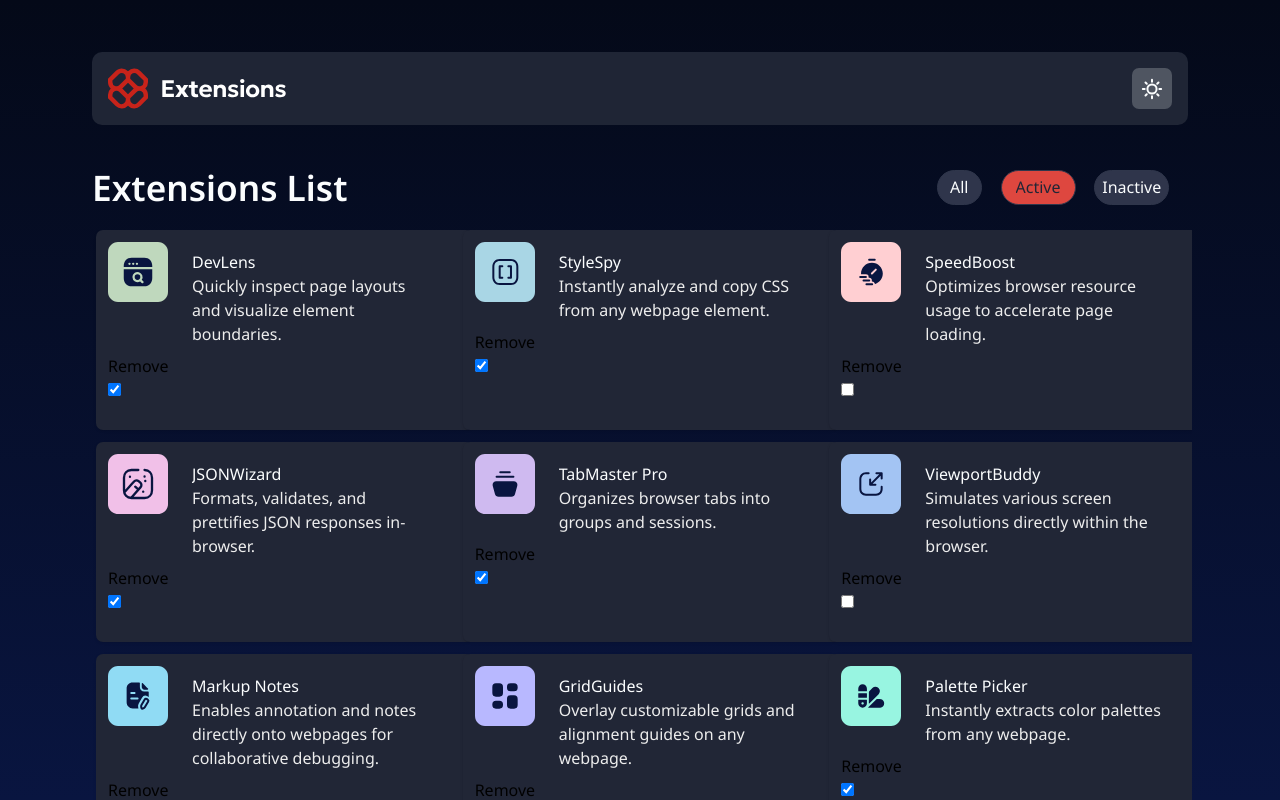
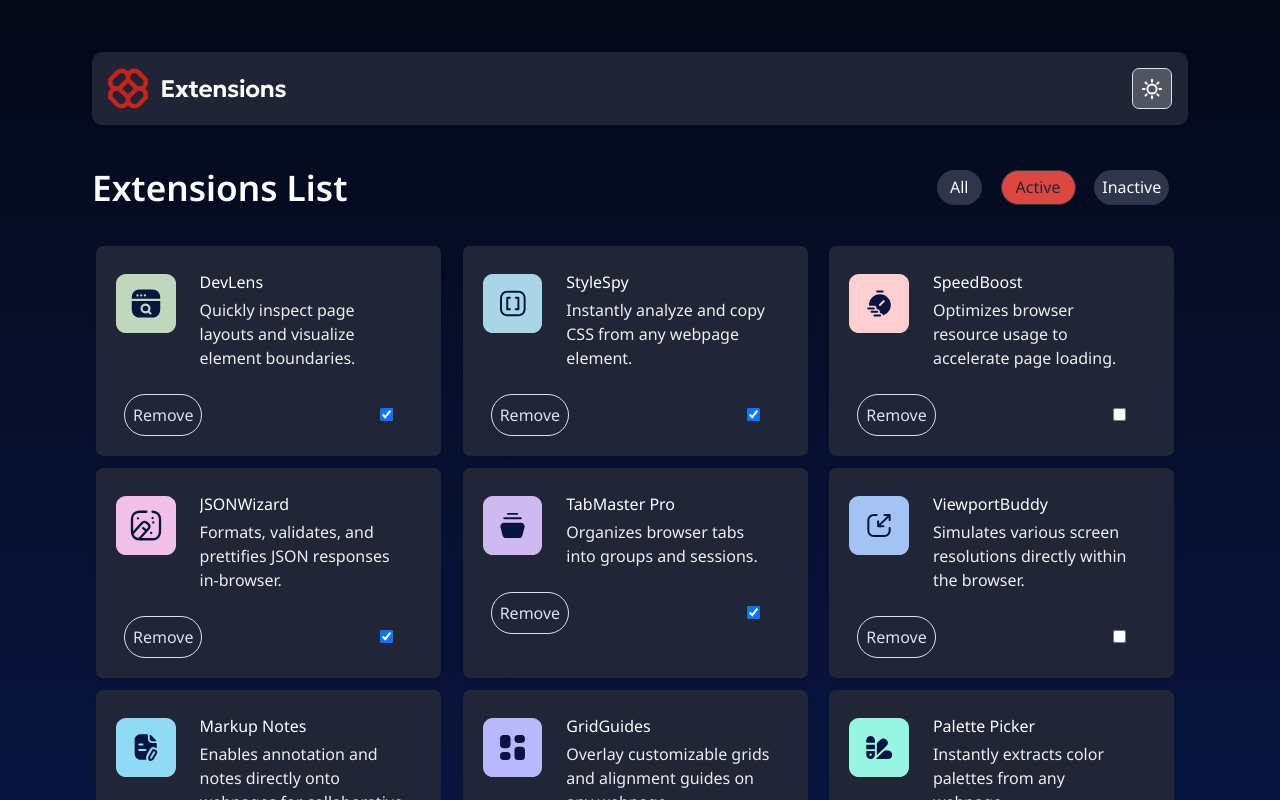
Before and after one commit to ItaloDev-Marcelo/browswer-extensions-challage, a React (Vite) app: page / in a window 1280 px wide. Built offline with nearby package versions, Linux system fonts and the light colour scheme.

Commit message:
consertando erros no css e outros 2 componentes

```diff
--- a/src/App.css
+++ b/src/App.css
@@ -28,6 +28,24 @@ body {
   font-variation-settings:"wdth" 100;
 }
 
+.mode.dark
+button {
+  border: 1px solid hsl(217, 61%, 90%);
+  color: var(--Neutral-200);
+}
+
+
+.mode
+button {
+  border: 1px solid hsl(217, 61%, 90%);
+  color: var(--Neutral-800);
+}
+
+
+button:hover, button:active {
+  background-color: var(--Neutral-300);
+}
+
 button > img {
   margin: 0 auto;
 }
@@ -38,7 +56,7 @@ button > img {
   height: 100vh;
   /* padding: 0 1em; */
 
-  padding: 2em;
+  padding: 1em;
 }
 
 .mode h1, .mode h2, .mode h3 {
@@ -136,6 +154,29 @@ article:hover {
 }
 
 
+@media (min-width: 768px) {
+   .mode {
+  padding: .7em;
+}
+
+}
+
+
+@media (min-width: 1366px) {
+  article{
+    width: 375px;
+  }
+}
+
+
+@media (min-width: 1280px) {
+   .mode {
+  padding: 2em;
+}
+
+}
+
+
 @media (min-width: 1440px) {
   article {
     width: 400px;
--- a/src/components/card.tsx
+++ b/src/components/card.tsx
@@ -11,22 +11,27 @@ type CardType = {
 
 export default function Card({logo,name,description,isActive, handleSelectActive} :CardType) {
     return (
-        <article className="w-[100%] h-[210px] md:w-[250px] lg:w-[385px]
-     xl:w-[377px] xl:h-[200px] rounded-[7px] p-3 shadow-sm cursor-pointer">
-              <div className="flex flex-row">
-                  <figure className='pr-2 md:pr-3'>
+        <article className="w-[100%] py-5 h-[230px] md:w-[100%]
+        md:h-[auto] lg:w-[100%] lg:h-[220px]
+     xl:w-[345px] xl:h-[210px] rounded-[7px]
+     md:p-4 shadow-sm cursor-pointer">
+              <div className="flex flex-row justify-baseline px-4 xl:px-1">
+                  <figure className='pr-2 mt-3 md:pr-3'>
                       <Img url={logo} alt={name} />
                   </figure>
-                 <div className="py-2 px-3 w-[75%]  ">
-                     <h3>{name}</h3>
+                 <div className="py-2 px-3 w-[75%] xl:w-[77%]  ">
+                     <h3 className="mb-1">{name}</h3>
                   <p>{description}</p>
                  </div>
               </div>
-              <div>
-                 <button>Remove</button>
-                 <div>
-                     <input type="checkbox" name="toggle"
-                      onChange={() => handleSelectActive(name)} checked={isActive}  />
+              <div className="flex flex-row items-center mt-7 xl:mt-4   justify-between
+               px-7 md:px-4 md:mr-2 lg:mr-9 xl:mr-5 xl:px-3">
+                 <button className=" p-2 rounded-[50px] ">Remove</button>
+                 <div className='toggle'>
+                    <label htmlFor='switch'>
+                     <input id='switch' type="checkbox" name="toggle"
+                      onChange={() => handleSelectActive(name)} checked={isActive}/>
+                    </label>
                  </div>
               </div>
         </article>
--- a/src/layout/index.tsx
+++ b/src/layout/index.tsx
@@ -55,7 +55,7 @@ export default function ManagerDeskboard() {
         <div className={toggle ? 'mode dark' : 'mode'}>
             <ToggleNav toggleStyle={toggleStyle} toggle={toggle} />
         <Tabar SelectOptions={SelectOptions} activeNavItem={activeNavItem} />
-          <main className='grid grid-cols-1 gap-y-[5] mt-2 md:mt-0
+          <main className='grid grid-cols-1 gap-y-[5] mt-2 md:my-4
            md:grid-cols-2 gap-5  md:gap-5
            xl:grid-cols-3 xl:gap-3
           md:mx-14  px-2'>
```
